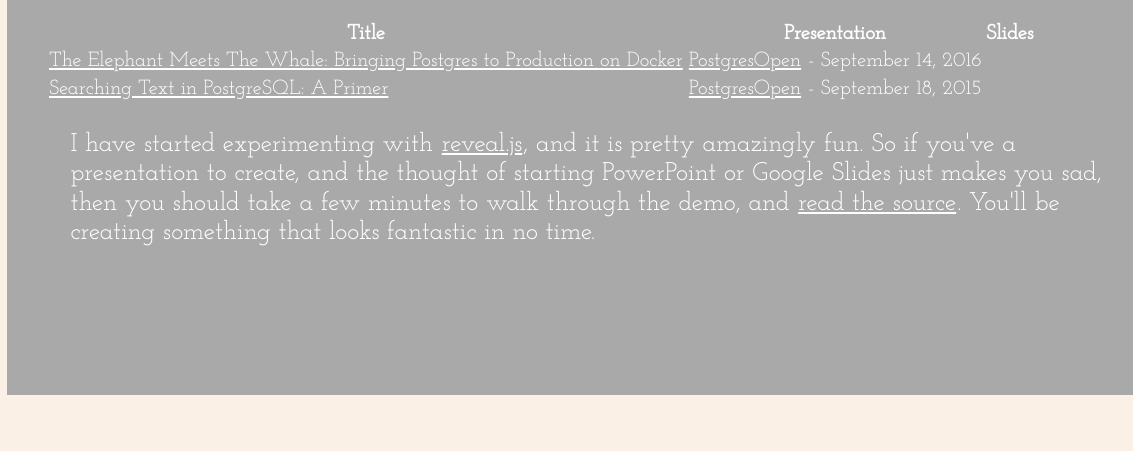
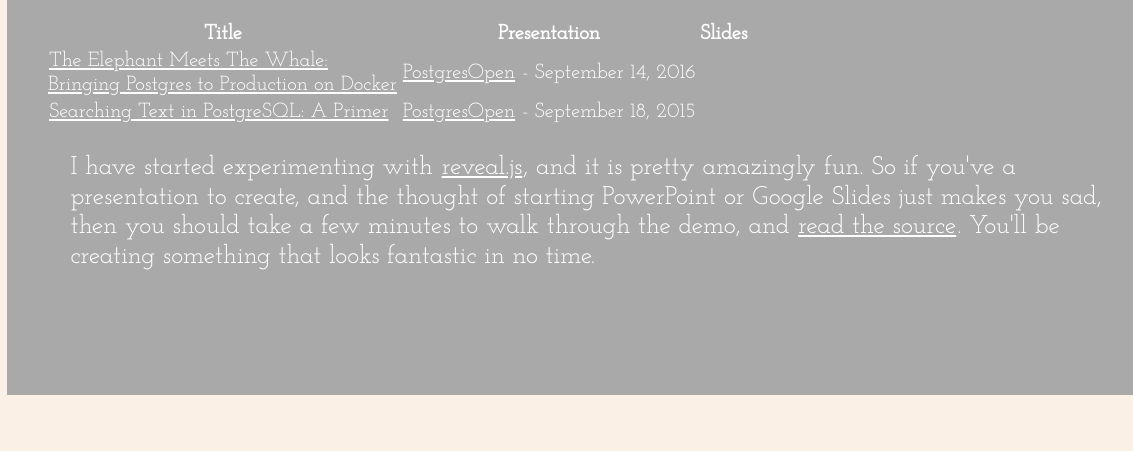
Before and after one commit to pvacca/pvacca.github.io, a plain HTML site: page index.html in a window 1280 px wide. Shown: the part 349-800 px from the top of the page, 147-1280 px from the left. Drawn offline with nearby package versions, Linux system fonts and the light colour scheme.

Commit message:
style tweaks

```diff
--- a/index.html
+++ b/index.html
@@ -27,7 +27,7 @@
 		<p>Here are slides to presentations I have given</p>
 		<table>
 			<tr><th>Title</th><th>Presentation</th><th>Slides</th></tr>
-			<tr><td><a href="presentations/elephant-meets-the-whale/index.html">The Elephant Meets The Whale: Bringing Postgres to Production on Docker</a></td><td><a href="http://j.mp/pgOnDocker">PostgresOpen</a> - September 14, 2016</td><td></td></tr>
+			<tr><td><a href="presentations/elephant-meets-the-whale/index.html">The Elephant Meets The Whale:<br>Bringing Postgres to Production on Docker</a></td><td><a href="http://j.mp/pgOnDocker">PostgresOpen</a> - September 14, 2016</td><td></td></tr>
 			<tr><td><a href="presentations/pg-text-search">Searching Text in PostgreSQL: A Primer</a></td><td><a href="http://j.mp/pvAtpgOpen">PostgresOpen</a> - September 18, 2015</td><td></td></tr>
 		</table>
 		<p>I have started experimenting with <a href="http://lab.hakim.se/reveal-js/#/">reveal.js</a>, and it is pretty amazingly fun. So if you&apos;ve a presentation to create, and the thought of starting PowerPoint or Google Slides just makes you sad, then you should take a few minutes to walk through the demo, and <a href="https://github.com/hakimel/reveal.js/">read the source</a>. You&apos;ll be creating something that looks fantastic in no time.</p>
```
